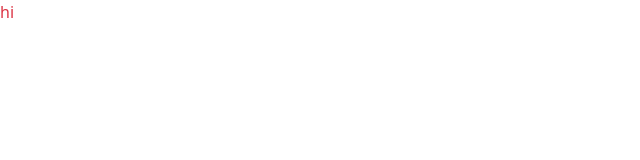
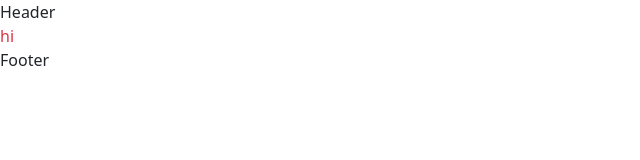
Before and after one commit to sudhin-1/crud-platform_oct, a React (Vite) app: page / in a window 1280 px wide. Shown: the top 160 px of the page, without its empty margins (0-640 px from the left). Built offline with nearby package versions, Linux system fonts and the light colour scheme.

Commit message:
Initial commit

```diff
--- a/src/App.jsx
+++ b/src/App.jsx
@@ -1,13 +1,15 @@
-
-import './App.css'
+import "./App.css";
+import Footer from "./components/Footer";
+import Header from "./components/Header";
 
 function App() {
-
-  return (
-    <>
-      <div className='text-danger'>hi</div>
-    </>
-  )
+	return (
+		<>
+			<Header />
+			<div className="text-danger">hi</div>
+			<Footer />
+		</>
+	);
 }
 
-export default App
+export default App;
--- /dev/null
+++ b/src/components/Footer.jsx
@@ -0,0 +1,7 @@
+import React from "react";
+
+function Footer() {
+	return <div>Footer</div>;
+}
+
+export default Footer;
--- /dev/null
+++ b/src/components/Header.jsx
@@ -0,0 +1,7 @@
+import React from "react";
+
+function Header() {
+	return <div>Header</div>;
+}
+
+export default Header;
```
